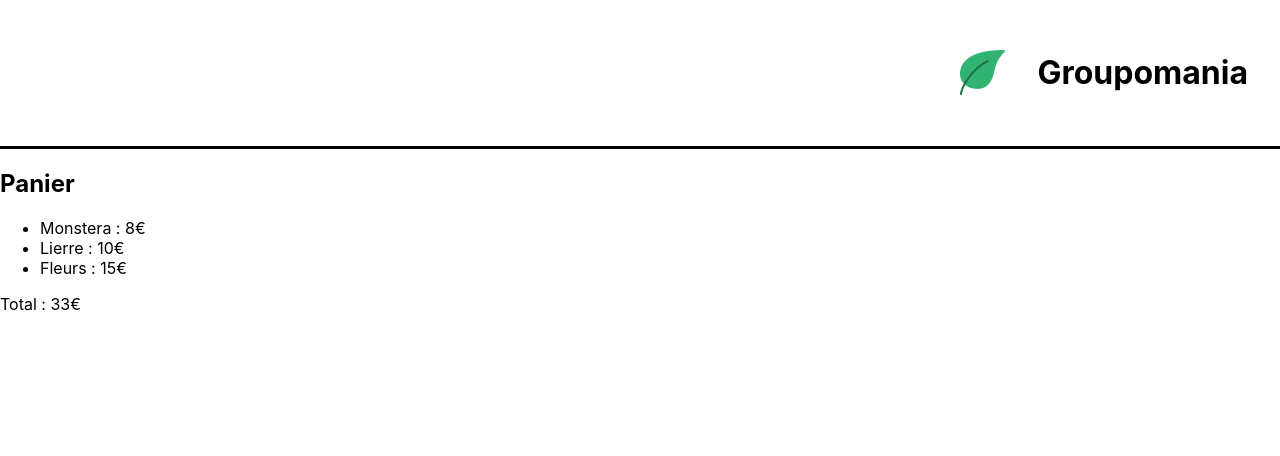
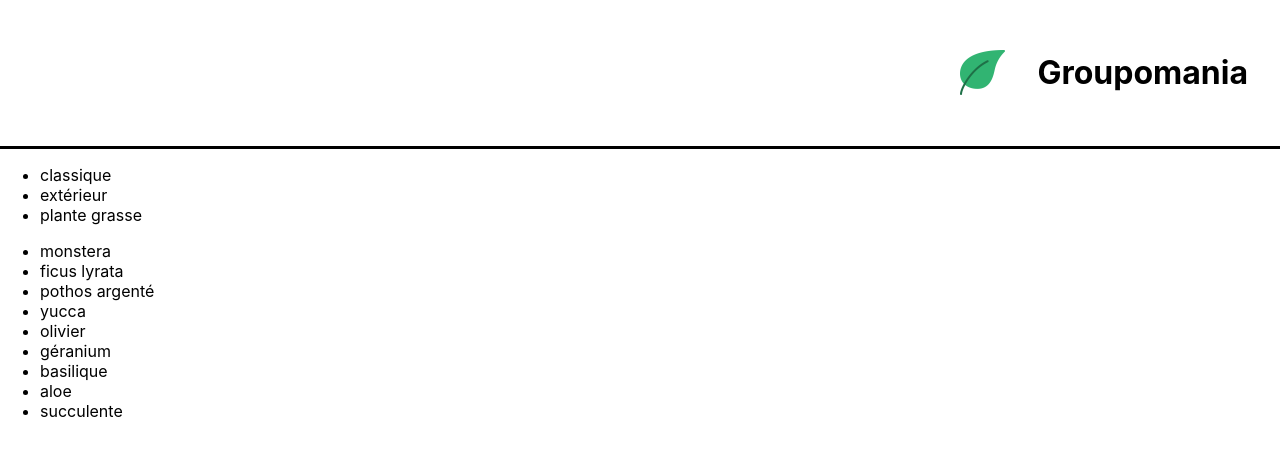
Before and after one commit to MarionCd/Marion_Carraud_7_27012022, a React (Create React App) app in the folder groupomania/: page / in a window 1280 px wide. Shown: the top 456 px of the page. Built offline with nearby package versions, Linux system fonts and the light colour scheme.

Commit message:
itération

```diff
--- a/groupomania/src/components/App.js
+++ b/groupomania/src/components/App.js
@@ -1,11 +1,13 @@
 import Banner from './Banner'
-import Cart from './Cart'
+// import Cart from './Cart'
+import ShoppingList from './ShoppingList'
 
 function App() {
 	return (
 		<div>
 			<Banner />
-        <Cart />
+			{/* <Cart /> */}
+			<ShoppingList />
 		</div>
 	)
 }
--- a/groupomania/src/components/Cart.js
+++ b/groupomania/src/components/Cart.js
@@ -1,9 +1,11 @@
+import '../styles/Cart.css'
 
 function Cart() {
     const monsteraPrice = 8
     const ivyPrice = 10
     const flowerPrice = 15
-    return (<div>
+    return (
+        <div className='lmj-cart'>
             <h2>Panier</h2>
             <ul>
                 <li>Monstera : {monsteraPrice}€</li>
@@ -11,8 +13,8 @@
                 <li>Fleurs : {flowerPrice}€</li>
             </ul>
             Total : {monsteraPrice + ivyPrice + flowerPrice }€
-          </div>)
+        </div>
+    )
 }
 
-
 export default Cart
--- /dev/null
+++ b/groupomania/src/components/ShoppingList.js
@@ -0,0 +1,26 @@
+import { plantList } from '../datas/plantList'
+
+function ShoppingList() {
+	const categories = plantList.reduce(
+        (acc, plant) =>
+            acc.includes(plant.category) ? acc : acc.concat(plant.category), []
+    )
+
+    return (
+        <div>
+            <ul>
+                {categories.map((cat) => (
+                    <li key={cat}>{cat}</li>
+                ))}
+            </ul>
+            <ul>
+                {plantList.map((plant) => (
+                    <li key={plant.id}>{plant.name}</li>
+                ))}
+            </ul>
+
+        </div>
+    )
+}
+
+export default ShoppingList
--- /dev/null
+++ b/groupomania/src/datas/plantList.js
@@ -0,0 +1,47 @@
+export const plantList = [
+	{
+		name: 'monstera',
+		category: 'classique',
+		id: '1ed'
+	},
+	{
+		name: 'ficus lyrata',
+		category: 'classique',
+		id: '2ab'
+	},
+	{
+		name: 'pothos argenté',
+		category: 'classique',
+		id: '3sd'
+	},
+	{
+		name: 'yucca',
+		category: 'classique',
+		id: '4kk'
+	},
+	{
+		name: 'olivier',
+		category: 'extérieur',
+		id: '5pl'
+	},
+	{
+		name: 'géranium',
+		category: 'extérieur',
+		id: '6uo'
+	},
+	{
+		name: 'basilique',
+		category: 'extérieur',
+		id: '7ie'
+	},
+	{
+		name: 'aloe',
+		category: 'plante grasse',
+		id: '8fp'
+	},
+	{
+		name: 'succulente',
+		category: 'plante grasse',
+		id: '9vn'
+	}
+]
--- /dev/null
+++ b/groupomania/src/styles/Cart.css
@@ -0,0 +1,6 @@
+.lmj-cart{
+    padding : 32px;
+    color:white;
+    background-color:#31b572
+
+}
```
Lines whose indentation alone changed are shown as unchanged.
